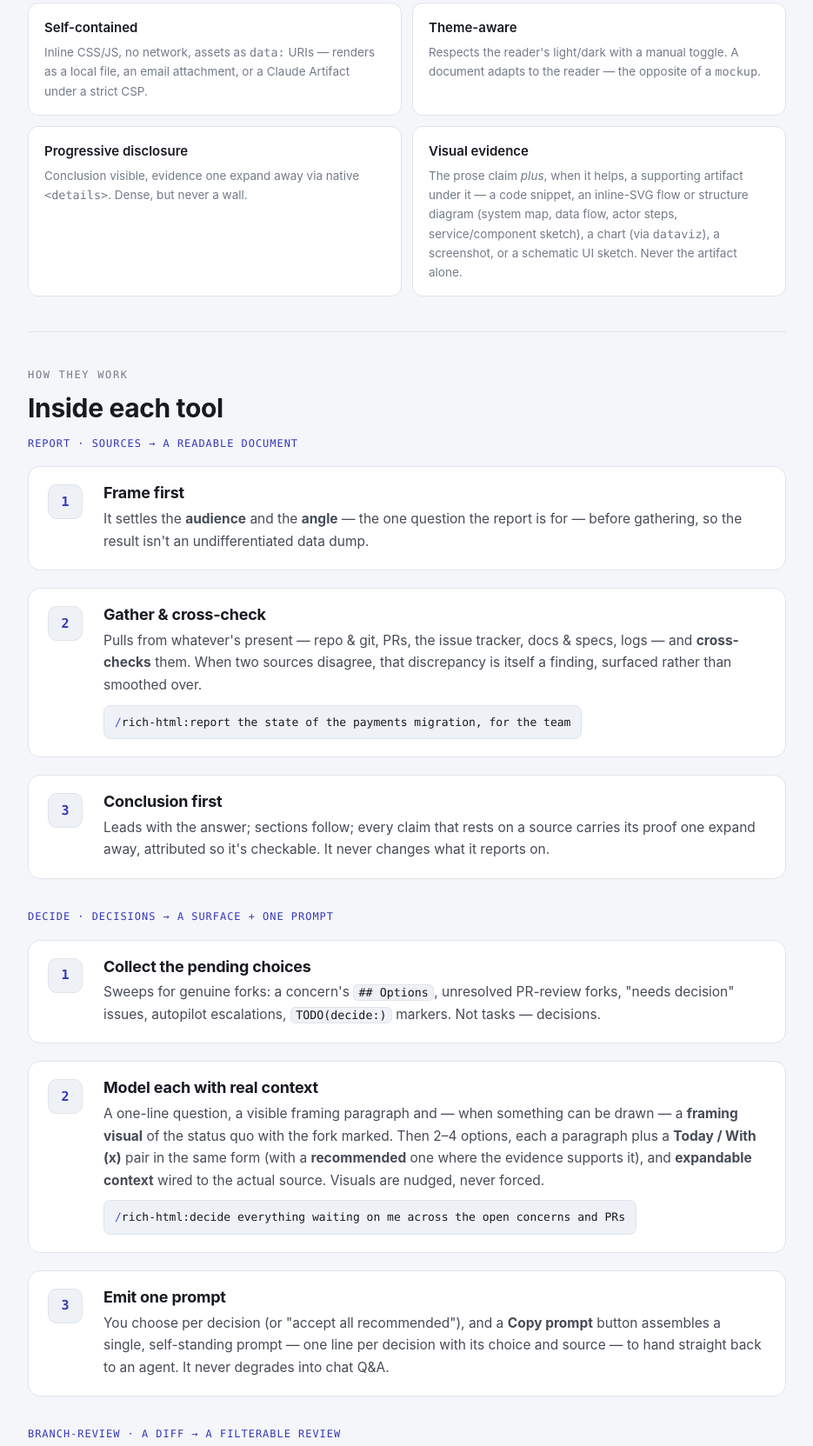
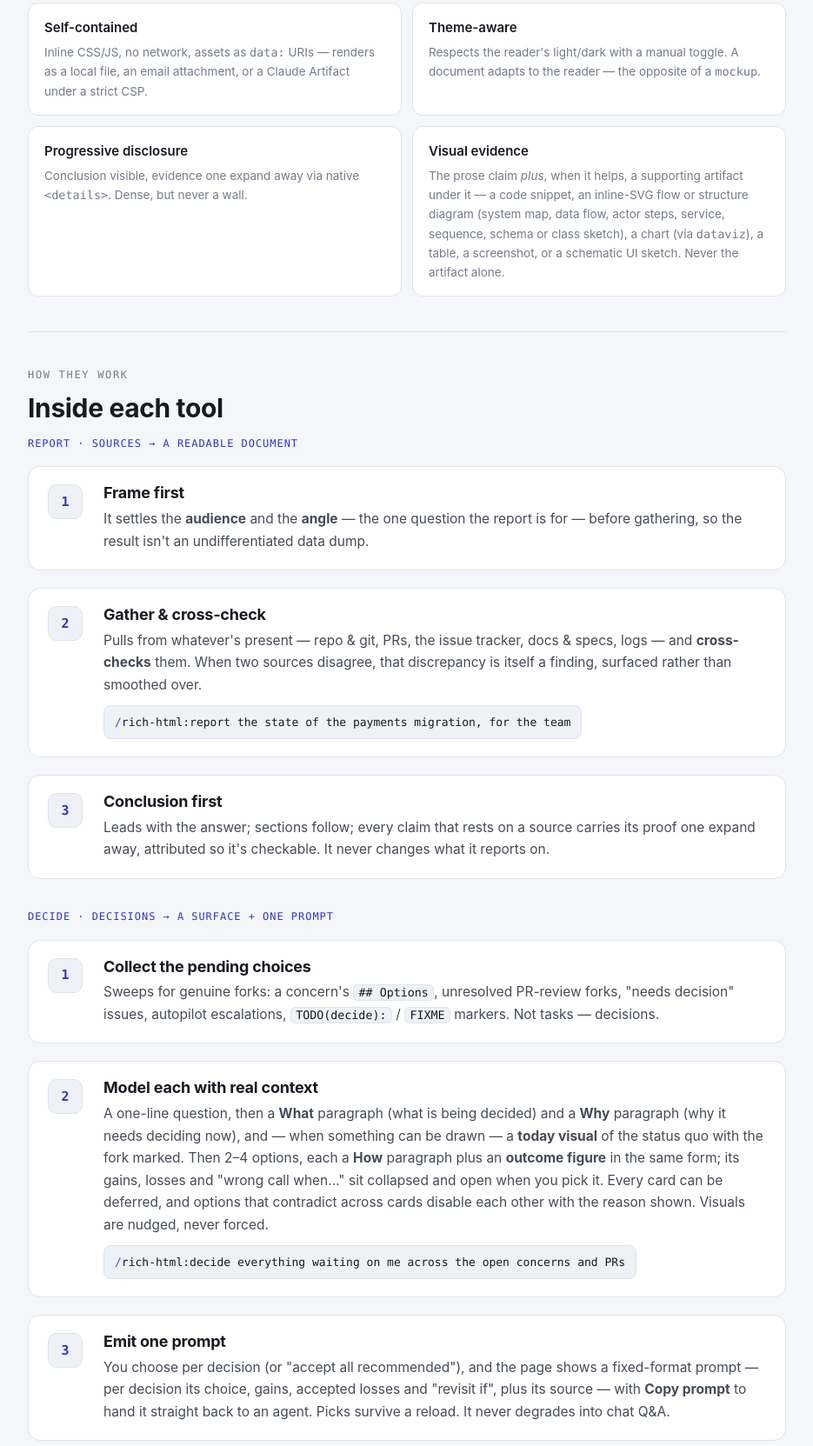
Before and after one commit to moacyrricardo/skills, a plain HTML site: page docs/rich-html-guide.html in a window 1280 px wide. Shown: the part 2507-4170 px from the top of the page at 87% size, without its empty margins (172-1107 px from the left). Drawn offline with Linux system fonts and the light colour scheme.

Commit message:
rich-html: rebuild decide cards around what / why / how (0.4.0)
Each decision now has a visible What paragraph (what is being decided) and
Why paragraph (why it needs deciding), plus an optional today visual. Each
option has a How paragraph that states only the mechanism, an outcome figure
in the same form and baseline as the today visual, and its gains, losses and
"wrong call when…" collapsed until the option is picked. A page-wide Compare
toggle opens all trade-offs at once.

Options that contradict across cards are declared on both sides with a
reason. Hard conflicts disable the other option until un-picked; soft ones
only warn. Every card gets a Defer choice, so a set of picks can never leave
a card unanswerable. The emitted prompt has a fixed format with gains,
accepted losses and "revisit if" per decision, and picks persist in
localStorage.

The subject-to-form mapping returns to decide.md as illustrations only, with
rows where the answer is prose, and the card skeleton, a leaky-vs-pure How
pair and the prompt template are now inline examples. Settles the audit's
open points: ids (D2·B), control type and un-pick, Accept-all rules, the
zero-decision case, ordering and grouping, output path, and language.

html-doc gains --good/--warn/--bad state tokens, schema, class and sequence
diagrams, tables, an optional step-through for timing diagrams, the
same-baseline rule for compared figures, and permission for JS to open
details or disable controls while content stays in the DOM. The guide is
synced.

Co-Authored-By: Claude Opus 5.5 <noreply@anthropic.com>
Claude-Session: https://claude.ai/code/session_018p2WmtsykcUUqJeDG11fJj

```diff
--- a/docs/rich-html-guide.html
+++ b/docs/rich-html-guide.html
@@ -278,7 +278,7 @@
       <div class="rule reveal"><div class="t">Self-contained</div><div class="d">Inline CSS/JS, no network, assets as <code>data:</code> URIs — renders as a local file, an email attachment, or a Claude Artifact under a strict CSP.</div></div>
       <div class="rule reveal"><div class="t">Theme-aware</div><div class="d">Respects the reader's light/dark with a manual toggle. A document adapts to the reader — the opposite of a <code>mockup</code>.</div></div>
       <div class="rule reveal"><div class="t">Progressive disclosure</div><div class="d">Conclusion visible, evidence one expand away via native <code>&lt;details&gt;</code>. Dense, but never a wall.</div></div>
-      <div class="rule reveal"><div class="t">Visual evidence</div><div class="d">The prose claim <em>plus</em>, when it helps, a supporting artifact under it — a code snippet, an inline-SVG flow or structure diagram (system map, data flow, actor steps, service/component sketch), a chart (via <code>dataviz</code>), a screenshot, or a schematic UI sketch. Never the artifact alone.</div></div>
+      <div class="rule reveal"><div class="t">Visual evidence</div><div class="d">The prose claim <em>plus</em>, when it helps, a supporting artifact under it — a code snippet, an inline-SVG flow or structure diagram (system map, data flow, actor steps, service, sequence, schema or class sketch), a chart (via <code>dataviz</code>), a table, a screenshot, or a schematic UI sketch. Never the artifact alone.</div></div>
     </div>
   </section>
 
@@ -316,14 +316,14 @@
         <div class="n">1</div>
         <div>
           <h3>Collect the pending choices</h3>
-          <p>Sweeps for genuine forks: a concern's <code>## Options</code>, unresolved PR-review forks, "needs decision" issues, autopilot escalations, <code>TODO(decide:)</code> markers. Not tasks — decisions.</p>
+          <p>Sweeps for genuine forks: a concern's <code>## Options</code>, unresolved PR-review forks, "needs decision" issues, autopilot escalations, <code>TODO(decide):</code> / <code>FIXME</code> markers. Not tasks — decisions.</p>
         </div>
       </div>
       <div class="step reveal">
         <div class="n">2</div>
         <div>
           <h3>Model each with real context</h3>
-          <p>A one-line question, a visible framing paragraph and — when something can be drawn — a <b>framing visual</b> of the status quo with the fork marked. Then 2–4 options, each a paragraph plus a <b>Today / With (x)</b> pair in the same form (with a <b>recommended</b> one where the evidence supports it), and <b>expandable context</b> wired to the actual source. Visuals are nudged, never forced.</p>
+          <p>A one-line question, then a <b>What</b> paragraph (what is being decided) and a <b>Why</b> paragraph (why it needs deciding now), and — when something can be drawn — a <b>today visual</b> of the status quo with the fork marked. Then 2–4 options, each a <b>How</b> paragraph plus an <b>outcome figure</b> in the same form; its gains, losses and "wrong call when…" sit collapsed and open when you pick it. Every card can be deferred, and options that contradict across cards disable each other with the reason shown. Visuals are nudged, never forced.</p>
           <span class="cmdrow"><span class="p">/</span>rich-html:decide everything waiting on me across the open concerns and PRs</span>
         </div>
       </div>
@@ -331,7 +331,7 @@
         <div class="n">3</div>
         <div>
           <h3>Emit one prompt</h3>
-          <p>You choose per decision (or "accept all recommended"), and a <b>Copy prompt</b> button assembles a single, self-standing prompt — one line per decision with its choice and source — to hand straight back to an agent. It never degrades into chat Q&amp;A.</p>
+          <p>You choose per decision (or "accept all recommended"), and the page shows a fixed-format prompt — per decision its choice, gains, accepted losses and "revisit if", plus its source — with <b>Copy prompt</b> to hand it straight back to an agent. Picks survive a reload. It never degrades into chat Q&amp;A.</p>
         </div>
       </div>
 
@@ -377,10 +377,10 @@
     <p class="sec-lede reveal">Notable additions to the shared format, each backed by the evidence behind the call.</p>
     <div class="clog">
       <div class="clog-item reveal">
-        <div class="clog-when">2026-10-16</div>
+        <div class="clog-when">2026-11-14</div>
         <div class="clog-body">
-          <h3><span class="mono">decide</span> cards gain framing + before/after visuals <span style="color:var(--muted); font-weight:400;">(plugin 0.4.0)</span></h3>
-          <p>Each decision now carries a visible framing paragraph and, when the fork is drawable, a framing visual chosen by subject — UI miniature, data-flow, use-case strip, service or component diagram, timeline. Each option gets a full paragraph and a <em>Today / With (x)</em> pair in the same form, so options compare at a glance. Visuals are nudged, not forced: a fork with nothing to draw stays prose. Distilled from a hand-prompted run that outperformed the default shape.</p>
+          <h3><span class="mono">decide</span> cards rebuilt around what / why / how <span style="color:var(--muted); font-weight:400;">(plugin 0.4.0)</span></h3>
+          <p>Each decision carries a visible <b>What</b> and <b>Why</b> paragraph and, when the fork is drawable, a today visual chosen by subject; each option gets a <b>How</b> paragraph and an outcome figure in the same form, with its gains, losses and "wrong call when…" collapsed until picked. Options that contradict across cards disable each other with the reason shown; every card can be deferred; the prompt has a fixed format and picks persist. <span class="mono">html-doc</span> gains state colors, schema / class / sequence diagrams, tables, an optional step-through for timing diagrams, and the same-baseline rule for compared figures. Visuals are nudged, not forced. Distilled from hand-prompted runs that outperformed the default shape.</p>
         </div>
       </div>
       <div class="clog-item reveal">
```
Also changed, not shown: 3 other files.
